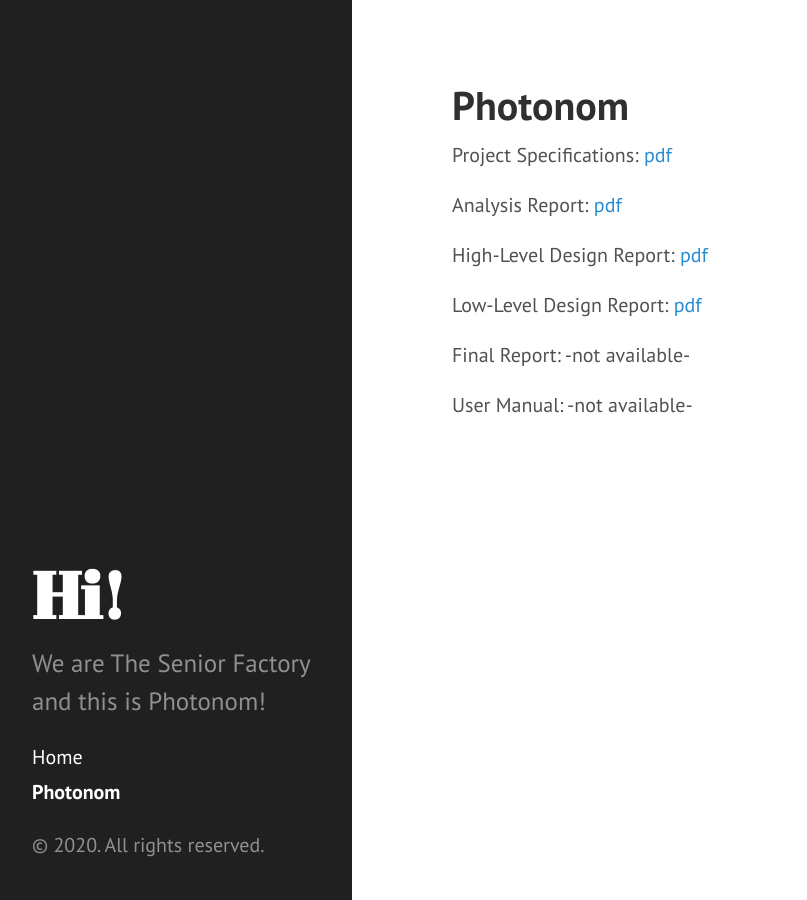
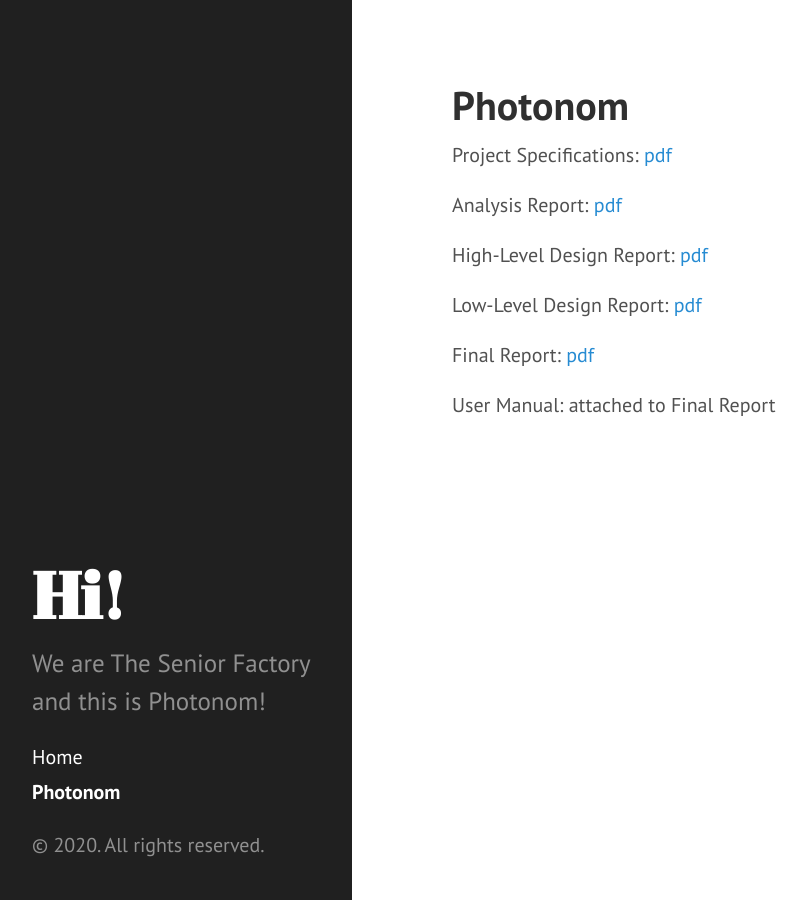
Before and after one commit to Photonom/photonom.github.io, a Jekyll site: the page built from photonom.md, in a window 1280 px wide. Shown: the whole page, without its empty margins (8-815 px from the left). Built offline with Jekyll 4.4.1, drawn with Linux system fonts in a browser that asks for light colours.

Commit message:
Add final report link

```diff
--- a/photonom.md
+++ b/photonom.md
@@ -17,6 +17,6 @@ High-Level Design Report: [pdf](3_HighLevelDesign.pdf)
 
 Low-Level Design Report: [pdf](4_LowLevelDesign.pdf)
 
-Final Report: -not available-
+Final Report: [pdf](5_Final.pdf)
 
-User Manual: -not available-
+User Manual: attached to Final Report
```
